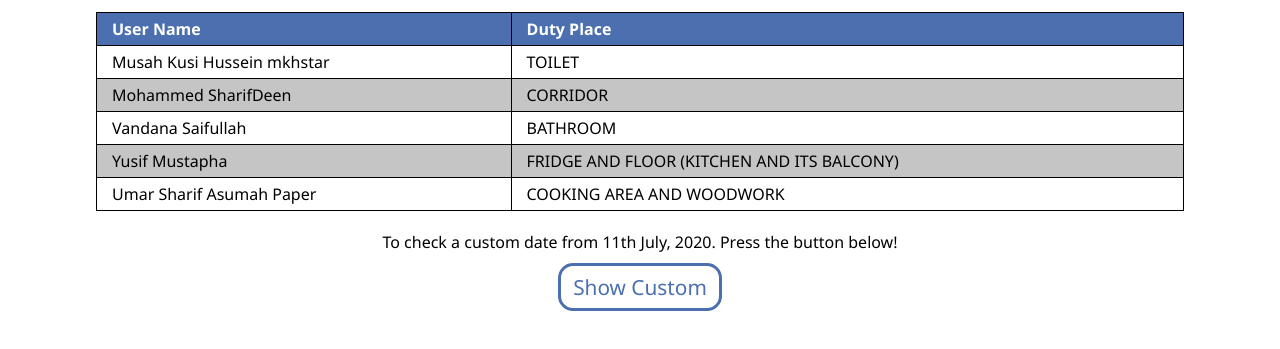
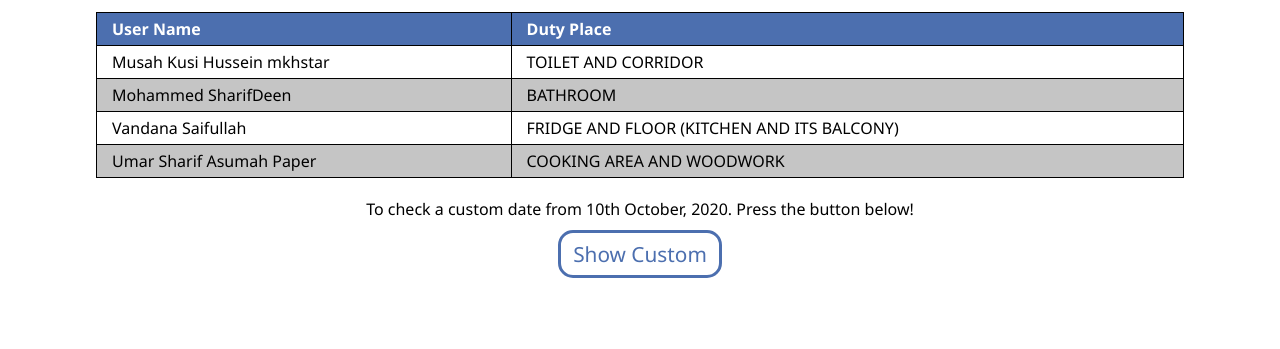
Before and after one commit to mkhstar/ankara-boys, a website built with Parcel: page src/duty.html in a window 1280 px wide. Shown: the part 201-550 px from the top of the page. Built offline with nearby package versions, Linux system fonts and the light colour scheme.

Commit message:
update for this semester

```diff
--- a/package.json
+++ b/package.json
@@ -4,7 +4,8 @@
   "description": "",
   "main": "index.js",
   "scripts": {
-    "build": "parcel build src/index.html"
+    "build": "parcel build src/index.html",
+    "start": "parcel src/index.html"
   },
   "repository": {
     "type": "git",
--- a/src/duty.html
+++ b/src/duty.html
@@ -17,7 +17,7 @@
         </div>
         <div class="modal-content">
           <label for="custom-date">Choose Date</label>
-          <input min="2020-07-11" max="" type="date" id="custom-date" />
+          <input min="2020-10-10" max="" type="date" id="custom-date" />
 
           <div class="card modal-table-card">
             <div class="day-and-date-modal"></div>
@@ -54,7 +54,7 @@
           </table>
           <div class="custom-date-card">
             <p>
-              To check a custom date from 11th July, 2020. Press the button
+              To check a custom date from 10th October, 2020. Press the button
               below!
             </p>
             <button id="show-custom-btn">Show Custom</button>
--- a/src/main.js
+++ b/src/main.js
@@ -8,15 +8,15 @@ const users = [
   {
     userName: "Vandana Saifullah",
   },
-  {
-    userName: "Yusif Mustapha",
-  },
+  // {
+  //   userName: "Yusif Mustapha",
+  // },
   {
     userName: "Umar Sharif Asumah Paper",
   },
 ];
 
-const startDate = new Date("11 July 2020").getTime();
+const startDate = new Date("19 September 2020").getTime();
 const todaysDate = new Date().getTime();
 const weekInterval = 604800000;
 
@@ -24,8 +24,8 @@ const dutyPlaces = [
   "BATHROOM",
   "FRIDGE AND FLOOR (KITCHEN AND ITS BALCONY)",
   "COOKING AREA AND WOODWORK",
-  "TOILET",
-  "CORRIDOR",
+  "TOILET AND CORRIDOR",
+  // "CORRIDOR",
 ];
 
 const tbody = document.querySelector(".duty-content tbody");
@@ -62,7 +62,7 @@ const customDateModal = document.getElementById("custom-date-modal");
 const customCloseDateModal = document.getElementById("close-modal-custom-date");
 
 document.addEventListener("click", (e) => {
-  if (event.target == customDateModal) {
+  if (e.target == customDateModal) {
     customDateModal.classList.remove("show");
     customCloseDateModal.style.display = "none";
   }
```
Also changed, not shown: dist/bkg.10c016e6.jpg (added), dist/duty.html, dist/index.html, 6 other files.
